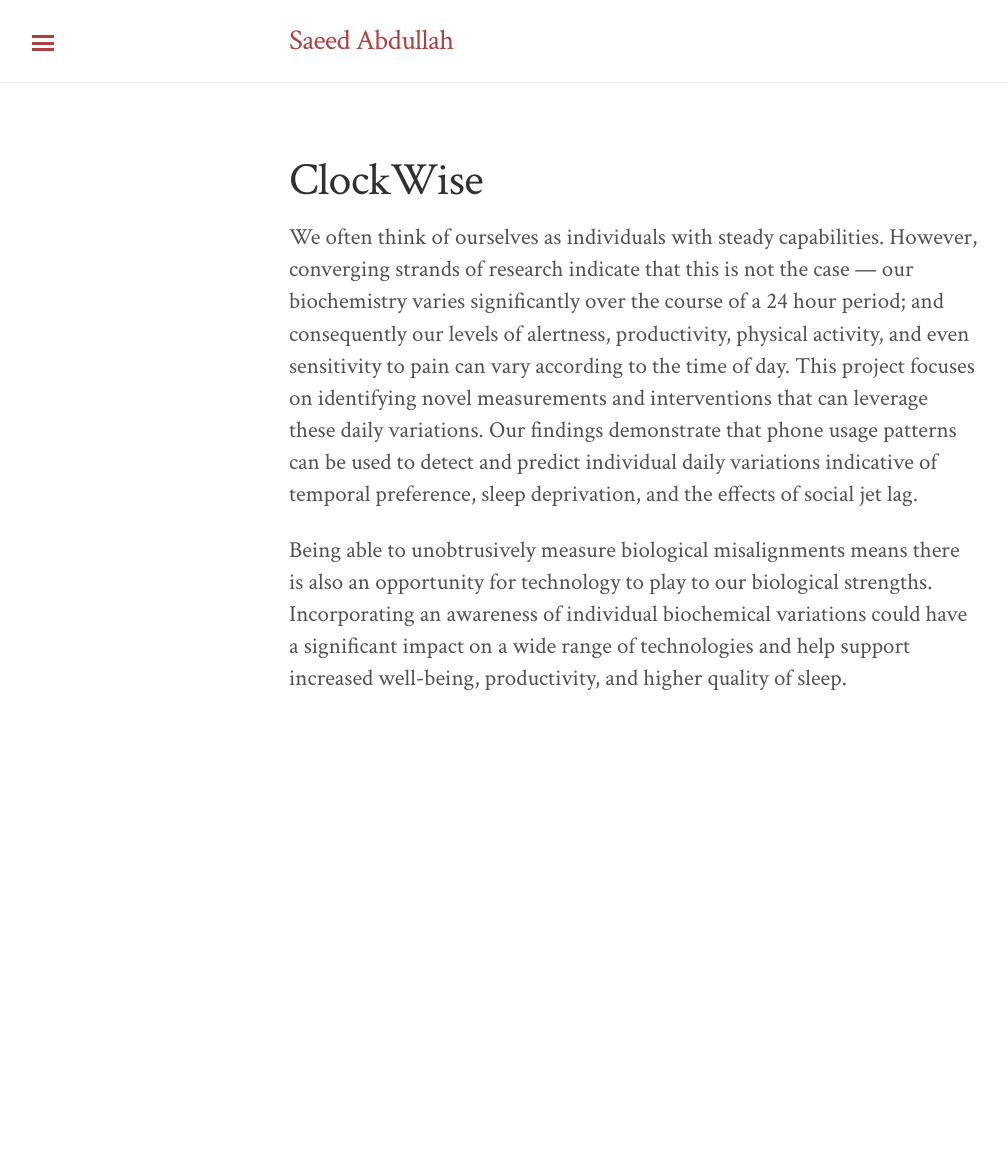
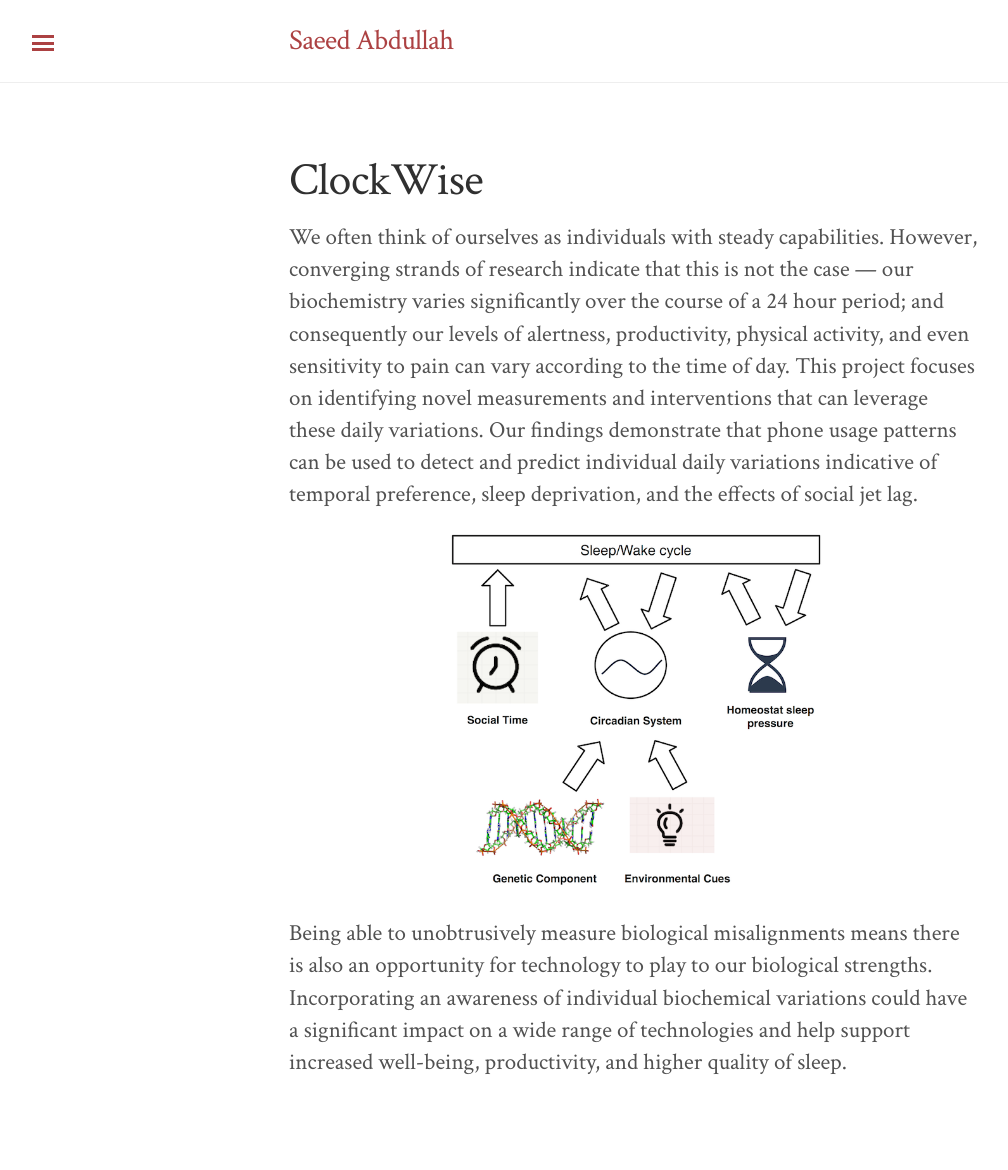
Before and after one commit to saeed-abdullah/saeed-abdullah.github.io, a Jekyll site: the page built from projects/clockwise.markdown, in a window 1280 px wide. Shown: the whole page, without its empty margins (6-1014 px from the left). Built offline with Jekyll 4.4.1, drawn with Linux system fonts in a browser that asks for light colours; Markdown is read by kramdown in place of the engine named in the settings; before the commit the page ends 900 px from its top, so only the background shows below that.

Commit message:
Adds image for clockwise.

```diff
--- a/projects/clockwise.markdown
+++ b/projects/clockwise.markdown
@@ -5,9 +5,8 @@ description: A Model for Circadian Computing.
 project_status: current
 ---
 
-<div>
 
-</div>
+
 
 We often think of ourselves as individuals with steady capabilities. However,
 converging strands of research indicate that this is not the case --- our biochemistry
@@ -19,6 +18,10 @@ Our findings demonstrate that phone usage patterns can be used to detect and
 predict individual daily variations indicative of temporal preference, sleep
 deprivation, and the effects of social jet lag.
 
+<div align="center">
+    <img src="/files/images/clockwise.png" alt="ClockWise Sleep Effect" width="55%"/>
+</div>
+
 Being able to unobtrusively measure biological misalignments means there is also
 an opportunity for technology to play to our biological strengths. Incorporating
 an awareness of individual biochemical variations could have a significant impact
```
Also changed, not shown: files/images/clockwise.png (added).
